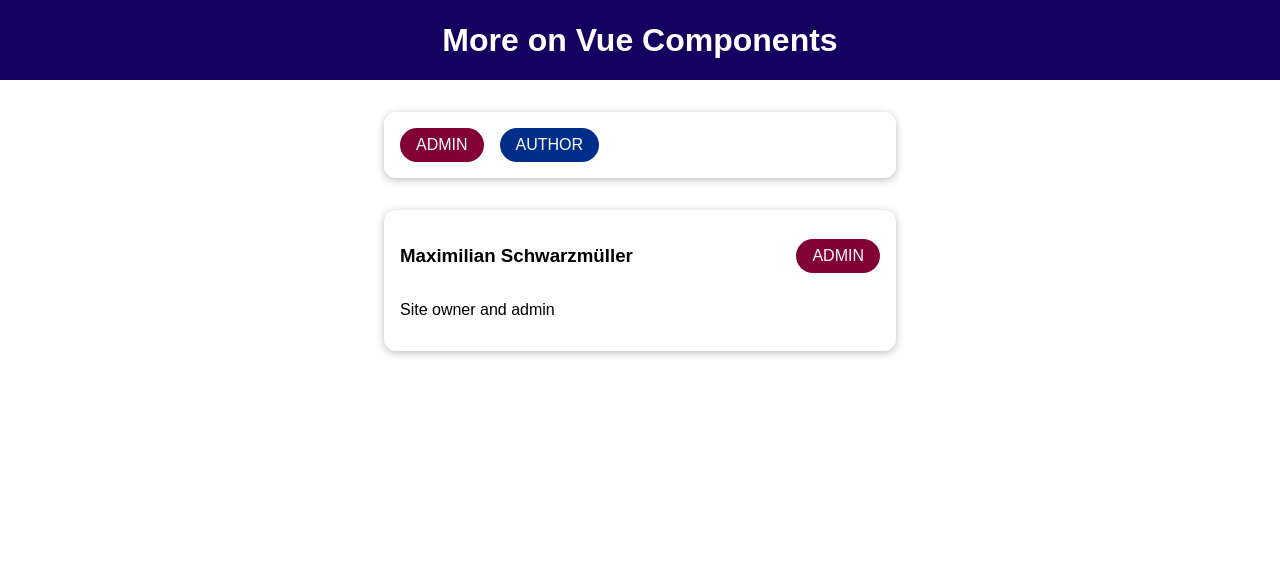
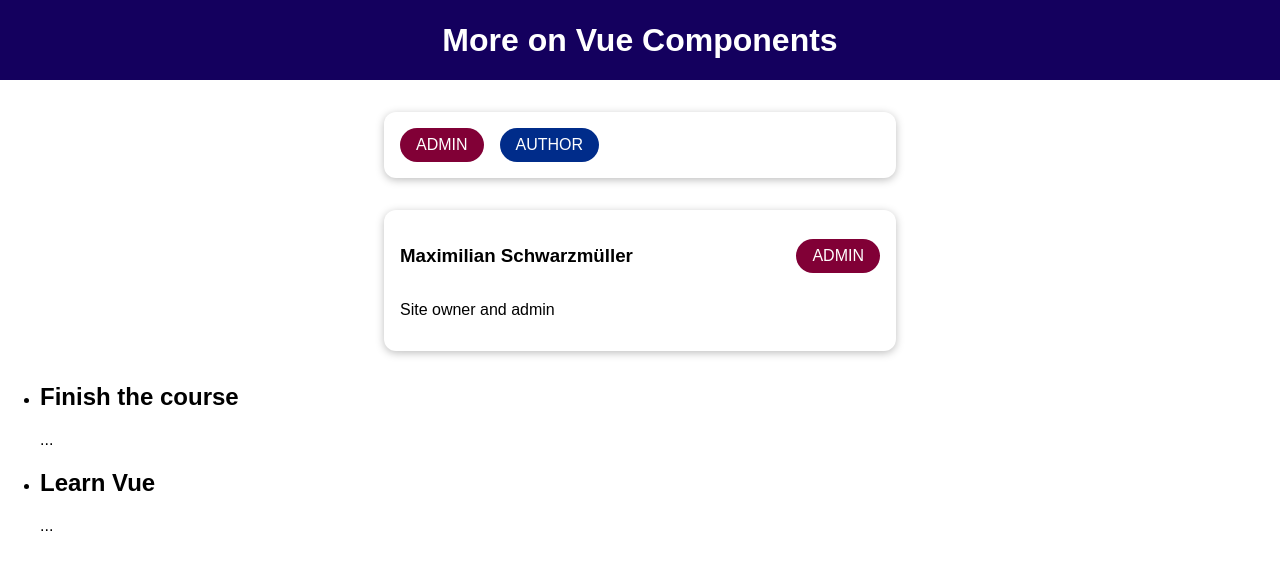
Before and after one commit to Newtepos/vue-cmp-adv-01-starting-setup, a Vue app: page / in a window 1280 px wide. Shown: the top 570 px of the page. Built offline with nearby package versions, Linux system fonts and the light colour scheme.

Commit message:
Scoped Slot

```diff
--- a/src/App.vue
+++ b/src/App.vue
@@ -7,6 +7,10 @@
       :info-text="activeUser.description"
       :role="activeUser.role"
     ></user-info>
+    <course-goal #default="slotProps">
+        <h2>{{ slotProps.item }}</h2>
+        <p>{{ slotProps["anotherProp"]}}</p>
+    </course-goal>
   </div>
 </template>
 
@@ -14,12 +18,14 @@
 import TheHeader from './components/TheHeader.vue'
 import BadgeList from './components/BadgeList.vue';
 import UserInfo from './components/UserInfo.vue';
+import CourseGoal from './components/CourseGoal.vue';
 
 export default {
   components: {
     'the-header': TheHeader,
     BadgeList,
-    UserInfo
+    UserInfo,
+    CourseGoal
   },
   data() {
     return {
--- /dev/null
+++ b/src/components/CourseGoal.vue
@@ -0,0 +1,17 @@
+<template>
+  <ul v-for="goal in goals" :key="goal">
+   <li>
+    <slot :item="goal" another-prop="..."></slot>
+   </li>
+  </ul>
+</template>
+
+<script>
+export default {
+  data() {
+    return {
+      goals: ["Finish the course", "Learn Vue"],
+    };
+  },
+};
+</script>
```
